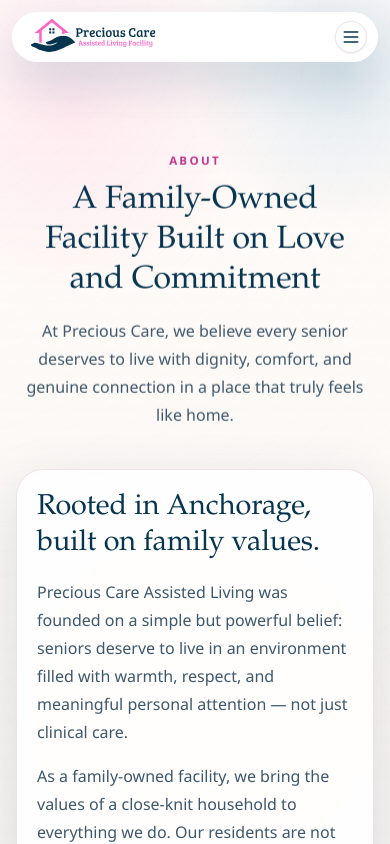
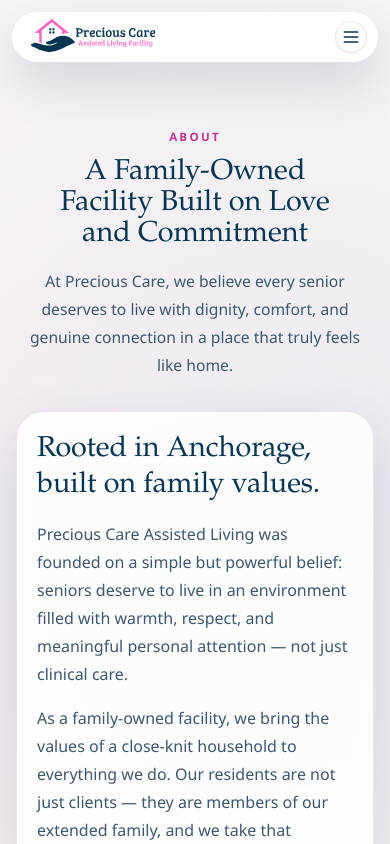
Before and after one commit to Frontier-Systems-Main/Precious-Care-Assisted-Living, a Next.js app: page /about in a window 390 px wide. Shown: the top 844 px of the page. Built offline with nearby package versions, Linux system fonts and the light colour scheme.

Commit message:
Refine mobile design foundation

```diff
--- a/app/layout.tsx
+++ b/app/layout.tsx
@@ -40,7 +40,7 @@
         </a>
         <div className="relative flex min-h-screen flex-col overflow-x-hidden">
           <Navbar />
-          <main id="main-content" className="flex-1 pt-24 md:pt-28">
+          <main id="main-content" className="flex-1 pt-20 sm:pt-24 md:pt-28">
             {children}
           </main>
           <Footer />
--- a/components/Section.tsx
+++ b/components/Section.tsx
@@ -19,7 +19,7 @@
   children,
 }: SectionProps) {
   return (
-    <section id={id} className={cn("px-4 py-14 sm:px-6 sm:py-20 lg:px-8", className)}>
+    <section id={id} className={cn("px-4 py-12 sm:px-6 sm:py-20 lg:px-8", className)}>
       <div className="mx-auto w-full max-w-7xl">
         <ScrollReveal className="mx-auto max-w-3xl text-center">
           {eyebrow ? (
@@ -27,16 +27,16 @@
               {eyebrow}
             </p>
           ) : null}
-          <h2 className="mt-3 text-balance font-heading text-[2rem] leading-tight text-foreground sm:mt-4 sm:text-4xl lg:text-5xl">
+          <h2 className="mt-3 text-balance font-heading text-[1.8rem] leading-[1.08] text-foreground sm:mt-4 sm:text-4xl lg:text-5xl">
             {title}
           </h2>
           {description ? (
-            <p className="mt-4 text-base leading-7 text-muted-foreground sm:mt-5 sm:text-lg sm:leading-8 lg:text-xl">
+            <p className="mt-4 max-w-[34rem] text-[0.98rem] leading-7 text-muted-foreground sm:mt-5 sm:text-lg sm:leading-8 lg:text-xl">
               {description}
             </p>
           ) : null}
         </ScrollReveal>
-        <div className="mt-10 sm:mt-12">{children}</div>
+        <div className="mt-8 sm:mt-12">{children}</div>
       </div>
     </section>
   );
--- a/components/ui/button.tsx
+++ b/components/ui/button.tsx
@@ -5,7 +5,7 @@
 import { cn } from "@/lib/utils";
 
 const buttonVariants = cva(
-  "inline-flex items-center justify-center rounded-full text-sm font-semibold transition-colors focus-visible:outline-none focus-visible:ring-2 focus-visible:ring-ring focus-visible:ring-offset-2 disabled:pointer-events-none disabled:opacity-50 ring-offset-background",
+  "inline-flex items-center justify-center rounded-full font-semibold transition-colors focus-visible:outline-none focus-visible:ring-2 focus-visible:ring-ring focus-visible:ring-offset-2 disabled:pointer-events-none disabled:opacity-50 ring-offset-background",
   {
     variants: {
       variant: {
@@ -18,8 +18,8 @@
         ghost: "bg-white/5 text-white hover:bg-white/10",
       },
       size: {
-        default: "h-11 px-5",
-        lg: "h-12 px-6 text-base",
+        default: "h-10 px-4 text-[0.95rem] sm:h-11 sm:px-5 sm:text-sm",
+        lg: "h-11 px-5 text-[0.98rem] sm:h-12 sm:px-6 sm:text-base",
       },
     },
     defaultVariants: {
--- a/components/ui/input.tsx
+++ b/components/ui/input.tsx
@@ -8,7 +8,7 @@
       <input
         type={type}
         className={cn(
-          "flex h-12 w-full rounded-2xl border border-input bg-background px-4 py-3 text-base text-foreground shadow-sm transition-colors file:border-0 file:bg-transparent file:text-sm file:font-medium file:text-foreground placeholder:text-muted-foreground focus-visible:outline-none focus-visible:ring-2 focus-visible:ring-ring disabled:cursor-not-allowed disabled:opacity-50",
+          "flex h-11 w-full rounded-2xl border border-input bg-background px-4 py-3 text-base text-foreground shadow-sm transition-colors file:border-0 file:bg-transparent file:text-sm file:font-medium file:text-foreground placeholder:text-muted-foreground focus-visible:outline-none focus-visible:ring-2 focus-visible:ring-ring disabled:cursor-not-allowed disabled:opacity-50 sm:h-12",
           className,
         )}
         ref={ref}
--- a/components/ui/textarea.tsx
+++ b/components/ui/textarea.tsx
@@ -9,7 +9,7 @@
   return (
     <textarea
       className={cn(
-        "flex min-h-36 w-full rounded-3xl border border-input bg-background px-4 py-3 text-base text-foreground shadow-sm transition-colors placeholder:text-muted-foreground focus-visible:outline-none focus-visible:ring-2 focus-visible:ring-ring disabled:cursor-not-allowed disabled:opacity-50",
+        "flex min-h-32 w-full rounded-3xl border border-input bg-background px-4 py-3 text-base text-foreground shadow-sm transition-colors placeholder:text-muted-foreground focus-visible:outline-none focus-visible:ring-2 focus-visible:ring-ring disabled:cursor-not-allowed disabled:opacity-50 sm:min-h-36",
         className,
       )}
       ref={ref}
--- a/styles/globals.css
+++ b/styles/globals.css
@@ -30,6 +30,7 @@
 
   html {
     scroll-behavior: smooth;
+    -webkit-text-size-adjust: 100%;
   }
 
   body {
@@ -41,6 +42,7 @@
       linear-gradient(180deg, rgba(255, 252, 249, 0.92), rgba(249, 245, 241, 0.74));
     background-attachment: fixed;
     position: relative;
+    text-rendering: optimizeLegibility;
   }
 
   body::before {
@@ -83,6 +85,25 @@
 
   ::selection {
     background: rgba(255, 102, 196, 0.24);
+  }
+
+  @media (max-width: 639px) {
+    body {
+      background-image:
+        radial-gradient(circle at 88% 9%, rgba(123, 176, 214, 0.14), transparent 18%),
+        radial-gradient(circle at 18% 12%, rgba(255, 163, 208, 0.12), transparent 22%),
+        linear-gradient(180deg, rgba(255, 252, 249, 0.96), rgba(249, 245, 241, 0.9));
+      background-attachment: scroll;
+    }
+
+    body::before {
+      opacity: 0.08;
+      background-size: auto, 24px 24px, 28px 28px, 32px 32px;
+    }
+
+    body::after {
+      display: none;
+    }
   }
 }
 
@@ -163,4 +184,10 @@
       transition: none;
     }
   }
+
+  @media (max-width: 639px) {
+    .scroll-reveal {
+      transition-duration: 520ms;
+    }
+  }
 }
```
